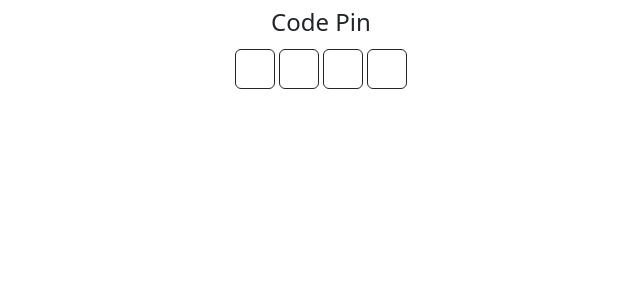
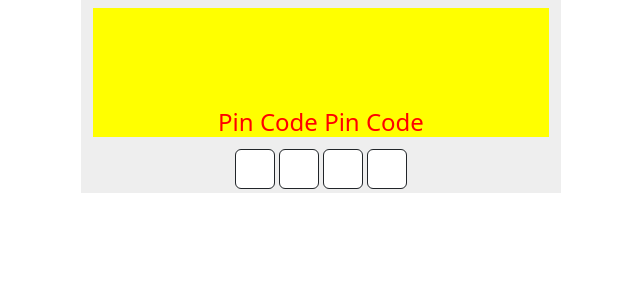
Before and after one commit to laurentbedu/first_app, a React (Create React App) app: page / in a window 1280 px wide. Shown: the top 300 px of the page, without its empty margins (319-959 px from the left). Built offline with nearby package versions, Linux system fonts and the light colour scheme.

Commit message:
E01 - PinCode

```diff
--- a/src/App.css
+++ b/src/App.css
@@ -1,10 +1,5 @@
 .App {
-  /* text-align: center; */
-  min-width: 320px;
-  max-width: 480px;
+  min-width: 320px !important;
+  max-width: 480px !important;
+  background-color: #eee;
 }
-
-.App-logo {
-  height: 40vmin;
-  pointer-events: none;
-}
--- a/src/components/PincodeInput/PincodeInput.jsx
+++ b/src/components/PincodeInput/PincodeInput.jsx
@@ -1,9 +1,12 @@
 import "./PincodeInput.css";
 
-function PincodeInput() {
+function PincodeInput(props) {
   const user = { email: "bedulaurent@gmail.com", pincode: 1234 };
+  const {title, color, backgroundColor, paddingTop} = props;
+  let titleToo = props.title;
 
-  const handleChange = (e) => {
+  const handleInput = (e) => {
+    titleToo = "1";
     const value = e.target.value;
     if (isNaN(value)) {
       e.target.value = "";
@@ -63,33 +66,34 @@ function PincodeInput() {
 
   return (
     <>
+        <h4 style={{color, backgroundColor, paddingTop}}>{title} {titleToo}</h4>
       <div className="d-flex justify-content-center py-1">
         <input
           id="pin1"
           type="text"
           className="square form-control border border-dark text-dark me-1"
-          onInput={handleChange}
+          onInput={handleInput}
           onClick={handleClick}
         ></input>
         <input
           id="pin2"
           type="text"
           className="square form-control border border-dark text-dark me-1"
-          onInput={handleChange}
+          onInput={handleInput}
           onClick={handleClick}
         ></input>
         <input
           id="pin3"
           type="text"
           className="square form-control border border-dark text-dark me-1"
-          onInput={handleChange}
+          onInput={handleInput}
           onClick={handleClick}
         ></input>
         <input
           id="pin4"
           type="text"
           className="square form-control border border-dark text-dark"
-          onInput={handleChange}
+          onInput={handleInput}
           onClick={handleClick}
         ></input>
       </div>
--- a/src/screens/LandingScreen/LandingScreen.jsx
+++ b/src/screens/LandingScreen/LandingScreen.jsx
@@ -2,9 +2,9 @@ import PincodeInput from "../../components/PincodeInput/PincodeInput";
 
 function LandingScreen() {
     return ( <div className="text-center pt-2">
-        <h4>Code Pin</h4>
-        <PincodeInput/>
-    </div> );
+
+        <PincodeInput title="Pin Code" color="red" backgroundColor="yellow" paddingTop="100px"/>
+    </div> )
 }
 
 export default LandingScreen;
```
Also changed, not shown: src/components/EmptyComponent.jsx (added, +12 -0 lines), RoadMap.txt (added), 1 other file (tests, documents, lock files or other folders).
